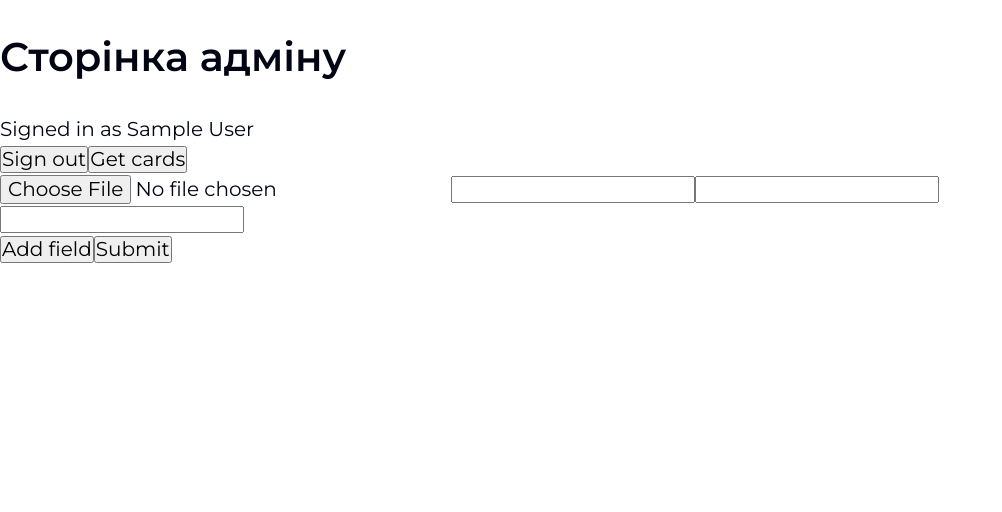
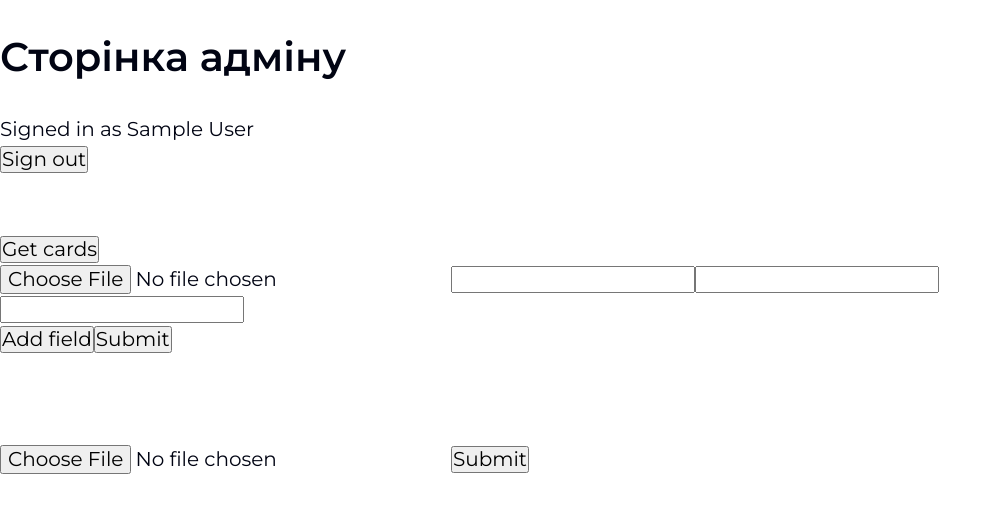
Before and after one commit to baza-trainee/ataka-help-front-end, a Next.js app: page /admin in a window 1280 px wide. Shown: the top 512 px of the page, without its empty margins (0-1002 px from the left). Built offline with nearby package versions, Linux system fonts and the light colour scheme; no server answers; sample sign-in values are in the browser's storage.

Commit message:
Update index.tsx

```diff
--- a/src/pages/admin/index.tsx
+++ b/src/pages/admin/index.tsx
@@ -4,6 +4,7 @@ import { useEffect } from "react";
 import Head from "next/head";
 import type { NextPage } from "next";
 import CardForm from "@/components/AdminPanel/CardForm/CardForm";
+import ReportForm from "@/components/AdminPanel/ReportForm/ReportForm";
 
 const Admin: NextPage = () => {
   const { data: session } = useSession();
@@ -43,8 +44,14 @@ const Admin: NextPage = () => {
               Signed in as {session?.user?.name} <br />
               <button onClick={handleSignOut}>Sign out</button>
             </>
-
+            <br />
+            <br />
+            <br />
             <CardForm />
+            <br />
+            <br />
+            <br />
+            <ReportForm />
           </main>
         </>
       )}
```
